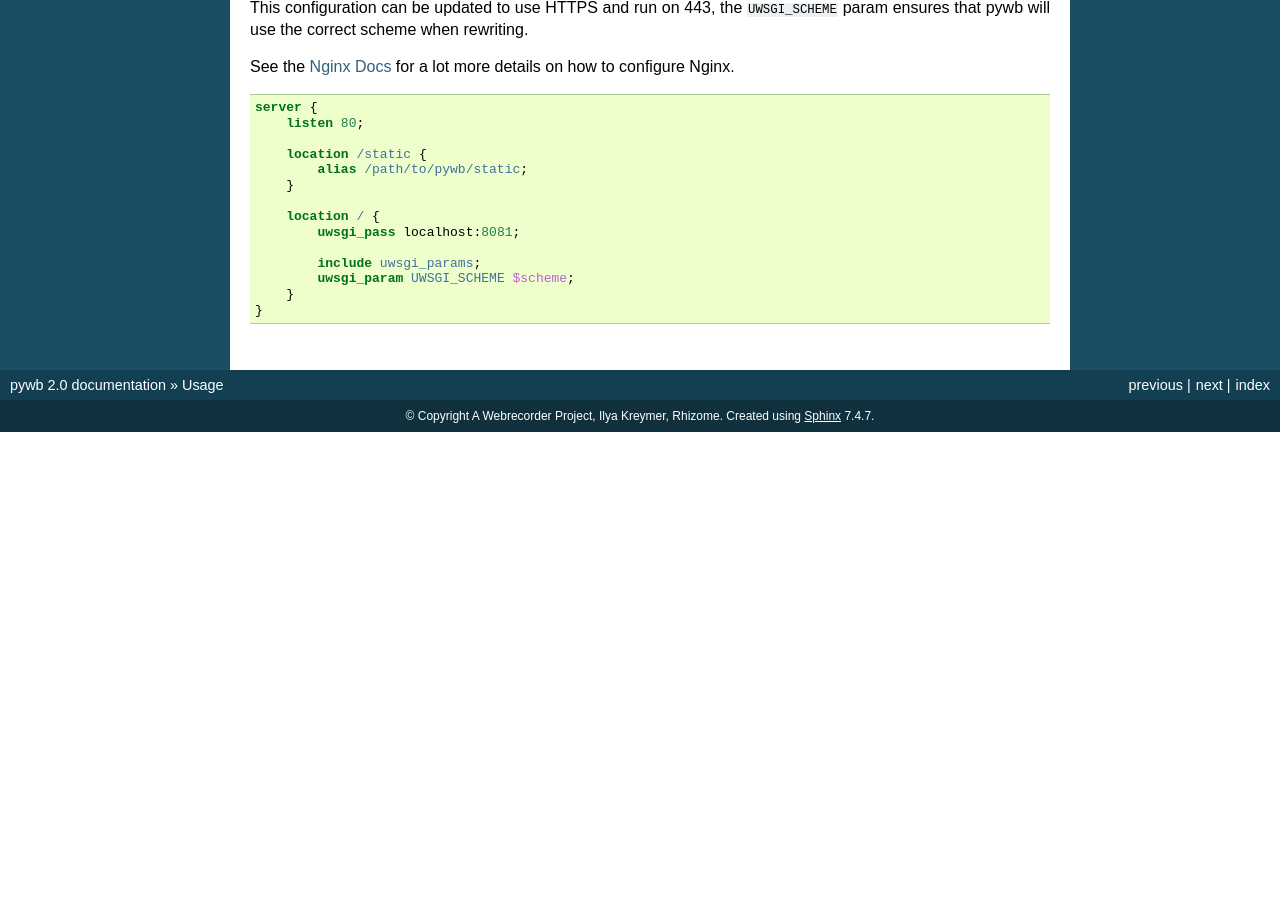
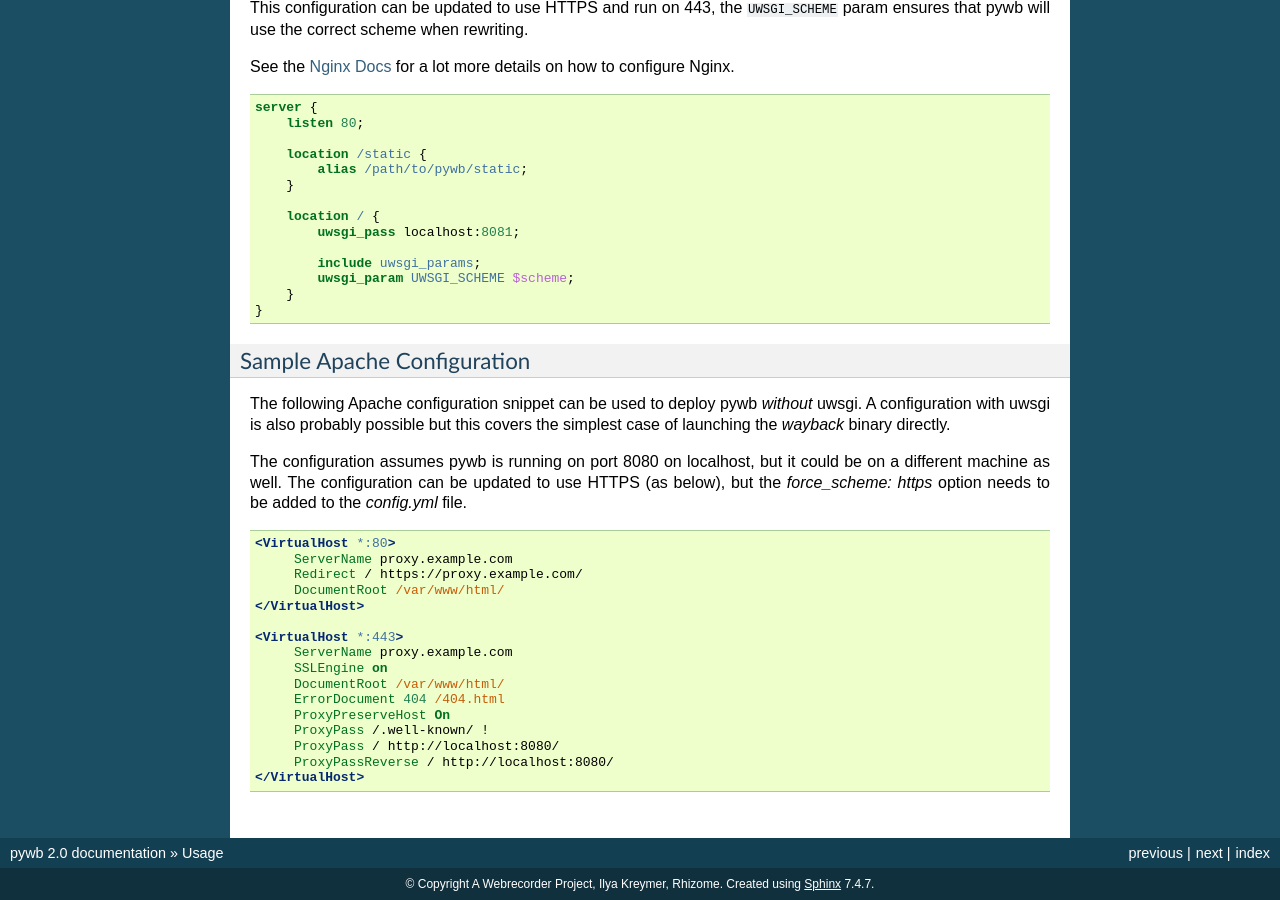
Before and after one commit to webrecorder/pywb, a Sphinx documentation site: the page built from docs/manual/usage.rst, in a window 1280 px wide and 900 px high, scrolled down 3210 px. Built offline with Sphinx 7.4.7, drawn with Linux system fonts in a browser that asks for light colours; pages that are not in the unit, such as notebooks, are missing from menus; before the commit the page ends 3642 px from its top, so only the background shows below that; some of the changed text lies outside the part shown.

Commit message:
add sample Apache configuration
This configuration can be used when launching `wayback` in the default
configuration, which is useful to add stuff like access control,
authentication, or encryption without going through the trouble of
setting up a UWSGI proxy.

```diff
--- a/docs/manual/usage.rst
+++ b/docs/manual/usage.rst
@@ -188,3 +188,29 @@
             uwsgi_param UWSGI_SCHEME $scheme;
         }
     }
+
+Sample Apache Configuration
+^^^^^^^^^^^^^^^^^^^^^^^^^^^
+
+The following Apache configuration snippet can be used to deploy pywb *without* uwsgi. A configuration with uwsgi is also probably possible but this covers the simplest case of launching the `wayback` binary directly.
+
+The configuration assumes pywb is running on port 8080 on localhost, but it could be on a different machine as well. The configuration can be updated to use HTTPS (as below), but the `force_scheme: https` option needs to be added to the `config.yml` file.
+
+.. code:: apache
+
+    <VirtualHost *:80>
+         ServerName proxy.example.com
+         Redirect / https://proxy.example.com/
+         DocumentRoot /var/www/html/
+    </VirtualHost>
+
+    <VirtualHost *:443>
+         ServerName proxy.example.com
+         SSLEngine on
+         DocumentRoot /var/www/html/
+         ErrorDocument 404 /404.html
+         ProxyPreserveHost On
+         ProxyPass /.well-known/ !
+         ProxyPass / http://localhost:8080/
+         ProxyPassReverse / http://localhost:8080/
+    </VirtualHost>
```
